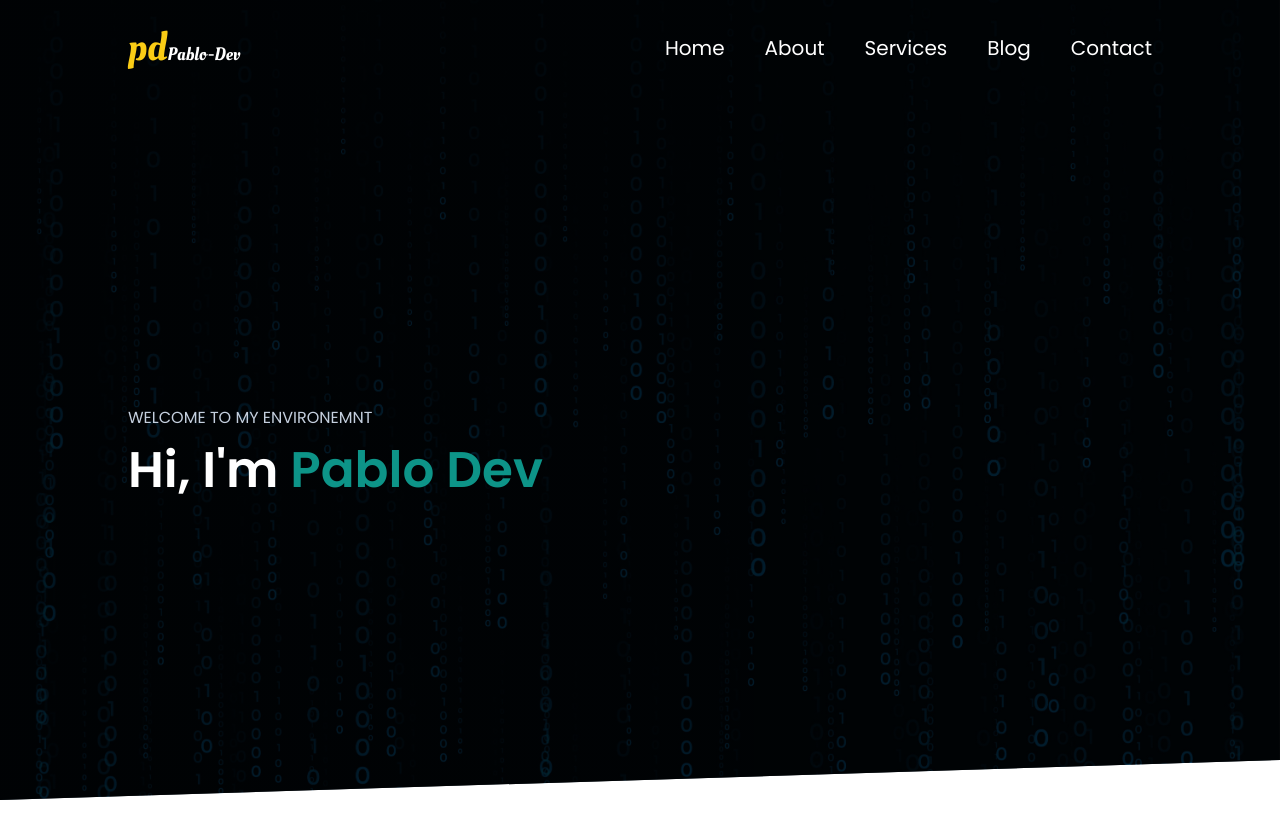
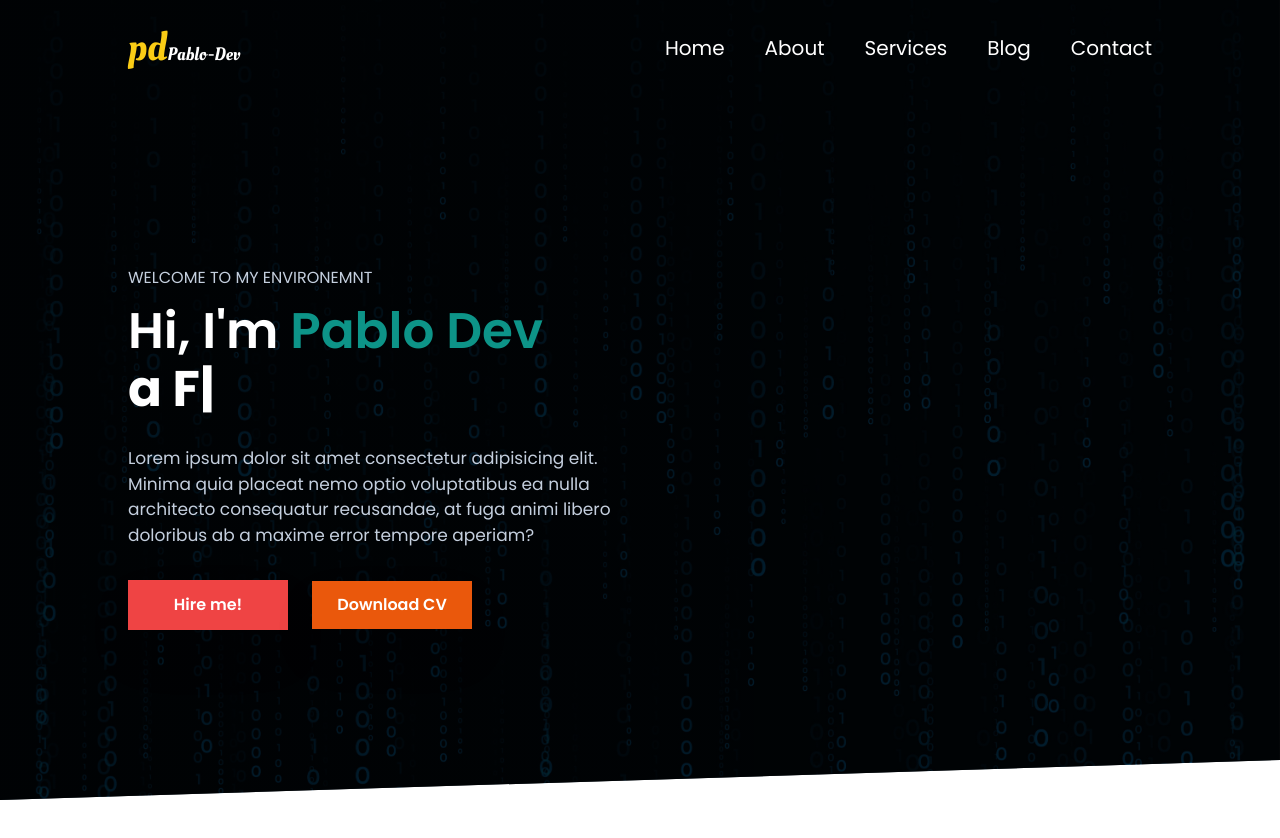
Before and after one commit to pablex72/portfolio-next-pd, a Next.js app: page / in a window 1280 px wide. Shown: the top 838 px of the page. After the commit the page ends 800 px from the top, so only its background shows below. Built offline with nearby package versions, Linux system fonts and the light colour scheme.

Commit message:
hero: animationText/description/buttons

```diff
--- /dev/null
+++ b/components/Helper/TypeWriteEffect.tsx
@@ -0,0 +1,26 @@
+import React from "react";
+import { TypeAnimation } from "react-type-animation";
+
+const TypeWriteEffect = () => {
+  return (
+    <TypeAnimation
+      sequence={[
+        // Same substring at the start will only be typed out once, initially
+        "A React Developer",
+        1000, // wait 1s before replacing "Mice" with "Hamsters"
+        "a Next JS developer",
+        1000,
+        "a Full Stack Dev",
+        1000,
+        "a Designer",
+        1000,
+      ]}
+      wrapper="span"
+      speed={50}
+      className="xl:text-[50px] lg:text-[40px] sm:text-[35px] text-[25px] text-white font-bold"
+            repeat={Infinity}
+    />
+  );
+};
+
+export default TypeWriteEffect;
--- a/components/Hero.tsx
+++ b/components/Hero.tsx
@@ -1,4 +1,5 @@
 import React from "react";
+import TypeWriteEffect from "./Helper/TypeWriteEffect";
 
 const Hero = () => {
   return (
@@ -10,10 +11,24 @@
               WELCOME TO MY ENVIRONEMNT
             </h1>
             <div>
-              <h1 className="xl:text-[50px] lg:text-[40px] sm:text-[-35px] text-[25px] font-semibold leading-[2.4rem] text-white">
+              <h1 className="xl:text-[50px] lg:text-[40px] sm:text-[-35px] text-[25px] font-semibold leading-[2.6rem] text-white">
                 Hi, I'm <span className="text-teal-600">Pablo Dev</span>
               </h1>
-              {/* typeWriterEffect */}
+              <TypeWriteEffect />
+            </div>
+            <p className="mt-[1.2rem] text-[15px] md:text-[17px] text-[#c4cfde]">
+              Lorem ipsum dolor sit amet consectetur adipisicing elit. Minima
+              quia placeat nemo optio voluptatibus ea nulla architecto
+              consequatur recusandae, at fuga animi libero doloribus ab a maxime
+              error tempore aperiam?
+            </p>
+            <div className="mt-[2rem] flex items-center space-x-6">
+              <button className="relative flex h-[50px] w-40 items-center justify-center font-semibold overflow-hidden bg-red-500 text-white shadow-2xl transition-all before:absolute before:h-0 before:w-0 before:rounded-full before:bg-blue-600 before:duration-500 before:ease-out hover:before:h-56 hover:before:w-56">
+                <span className="relative z-10">Hire me!</span>
+              </button>
+              <button className="before:ease relative h-12 w-40 overflow-hidden bg-orange-600 text-white font-semibold shadow-2xl before:absolute before:left-0 before:-ml-2 before:h-48 before:w-48 before:origin-top-right before:-translate-x-full before:translate-y-12 before:-rotate-90 before:bg-green-700 before:transition-all before:duration-300 hover:text-white hover:shadow-black hover:-rotate-180">
+                <span className="relative z-10">Download CV</span>
+              </button>
             </div>
           </div>
         </div>
--- a/package.json
+++ b/package.json
@@ -12,7 +12,8 @@
     "@heroicons/react": "^2.1.4",
     "next": "14.2.4",
     "react": "^18",
-    "react-dom": "^18"
+    "react-dom": "^18",
+    "react-type-animation": "^3.2.0"
   },
   "devDependencies": {
     "@types/node": "^20",
--- a/pages/index.tsx
+++ b/pages/index.tsx
@@ -9,7 +9,7 @@
   const closeNavHandler = () => setShowNav(false);
 
   return (
-    <div className="overflow-hidden h-[2000px]">
+    <div className="overflow-hidden">
       <NavMobile showNav={showNav} closeNav={closeNavHandler} />
       <Nav openNav={showNavHandler} />
       <Hero />
```
Also changed, not shown: 1 other file (tests, documents, lock files or other folders).
